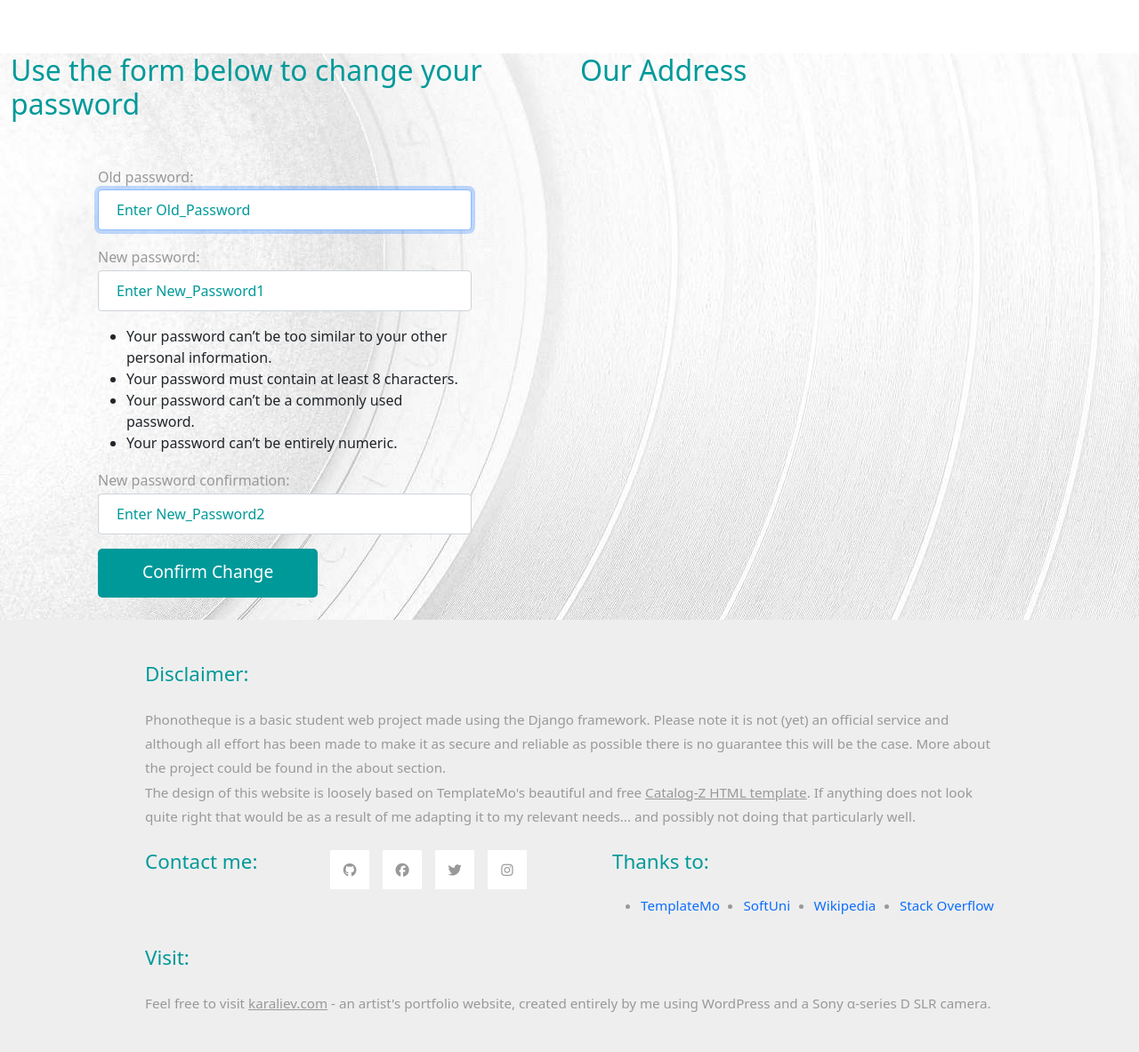
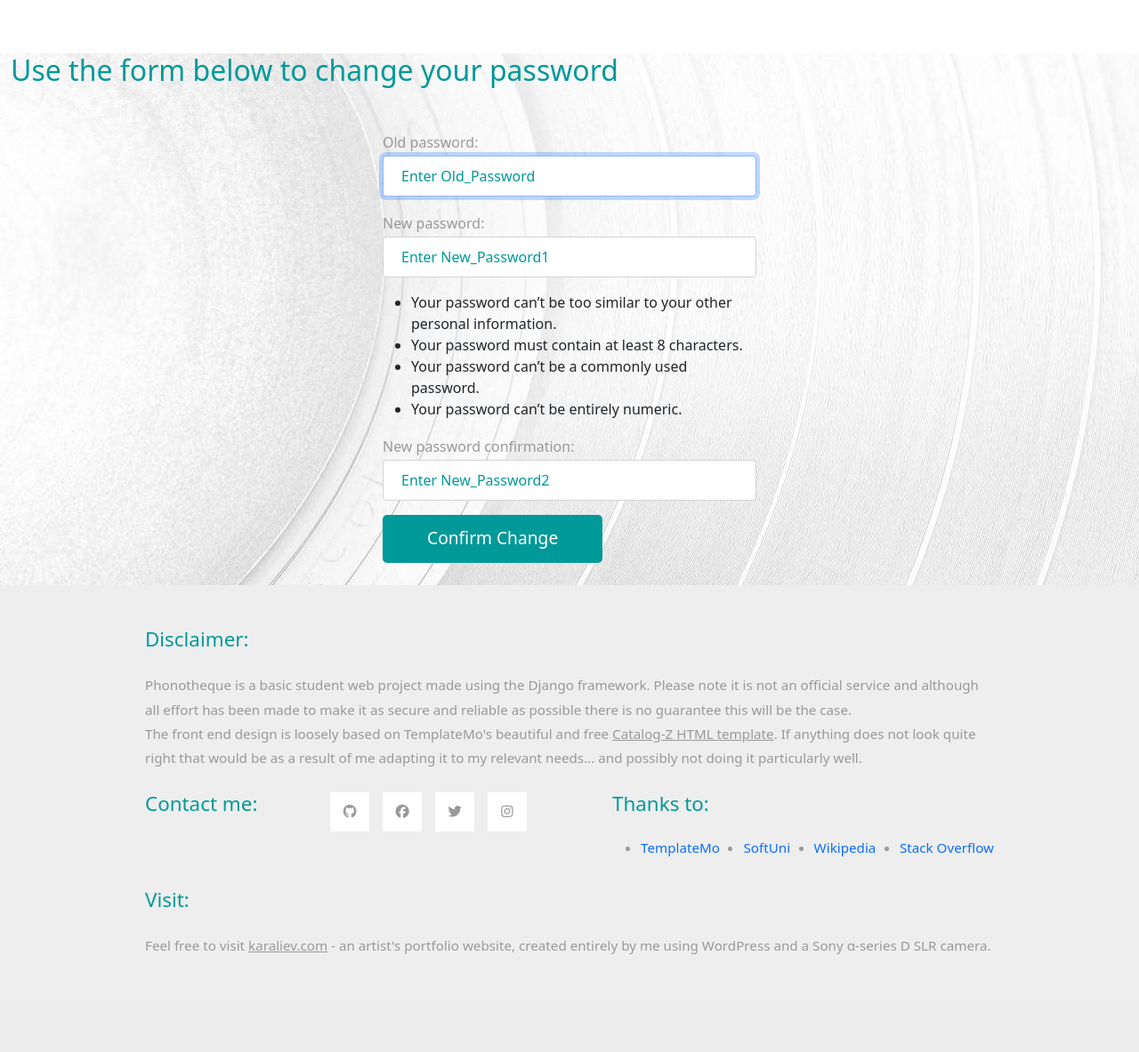
Before and after one commit to karalkal/Phonotheque, a Django app: page /accounts/password_change/ in a window 1280 px wide. Shown: the part 65-1248 px from the top of the page at 89% size. After the commit the page ends 1138 px from the top, so only its background shows below. Run offline with Django 4.2, Linux system fonts and the light colour scheme; the visitor is signed in with stand-in values (Sample User, id 1); some libraries are stand-ins or nearby versions.

Commit message:
enabled password change functionality from profile edit view, improved the design of the template

```diff
--- a/Phonotheque/accounts_app/templates/registration/password_change_form.html
+++ b/Phonotheque/accounts_app/templates/registration/password_change_form.html
@@ -2,7 +2,6 @@
 {% block title %}Change your password{% endblock %}
 {% block main_content %}
     <div class="container-fluid tm-mt-60">
-        <!-- Two equal columns -->
         <div class="row">
             <div class="col">
 
@@ -27,12 +26,6 @@
 
 
             </div>
-            <div class="col">
-                <div class="tm-address-col">
-                    <h2 class="tm-text-primary mb-5">Our Address</h2>
-
-                </div>
-            </div>
 
         </div>
 
--- a/Phonotheque/accounts_app/views.py
+++ b/Phonotheque/accounts_app/views.py
@@ -112,7 +112,6 @@ class ProfileDetailView(views.DetailView, LoginRequiredMixin):
         context = super(ProfileDetailView, self).get_context_data(**kwargs)
         searched_user = User.objects.get(pk=self.object.pk)
         context['searched_user'] = searched_user
-        a=5
         return context
 
 
--- a/templates/base.html
+++ b/templates/base.html
@@ -83,13 +83,12 @@
                 <h3 class="tm-text-primary mb-4 tm-footer-title">Disclaimer:</h3>
                 <p>
                     Phonotheque is a basic student web project made using the Django framework.
-                    Please note it is not (yet) an official service and although all effort has been made
-                    to make it as secure and reliable as possible there is no guarantee this will be the case. More
-                    about the project could be found in the about section. <br>
-                    The design of this website is loosely based on TemplateMo's beautiful and free <a
+                    Please note it is not an official service and although all effort has been made
+                    to make it as secure and reliable as possible there is no guarantee this will be the case. <br>
+                    The front end design is loosely based on TemplateMo's beautiful and free <a
                         href="https://templatemo.com/tm-556-catalog-z" class="tm-text-gray" rel="sponsored"
                         target="_parent"><u>Catalog-Z HTML template</u></a>. If anything does not look quite right that
-                    would be as a result of me adapting it to my relevant needs... and possibly not doing that
+                    would be as a result of me adapting it to my relevant needs... and possibly not doing it
                     particularly well.
                 </p>
             </div>
```
Also changed, not shown: Phonotheque/accounts_app/templates/registration/profile_edit.html (+10 -3 lines).
